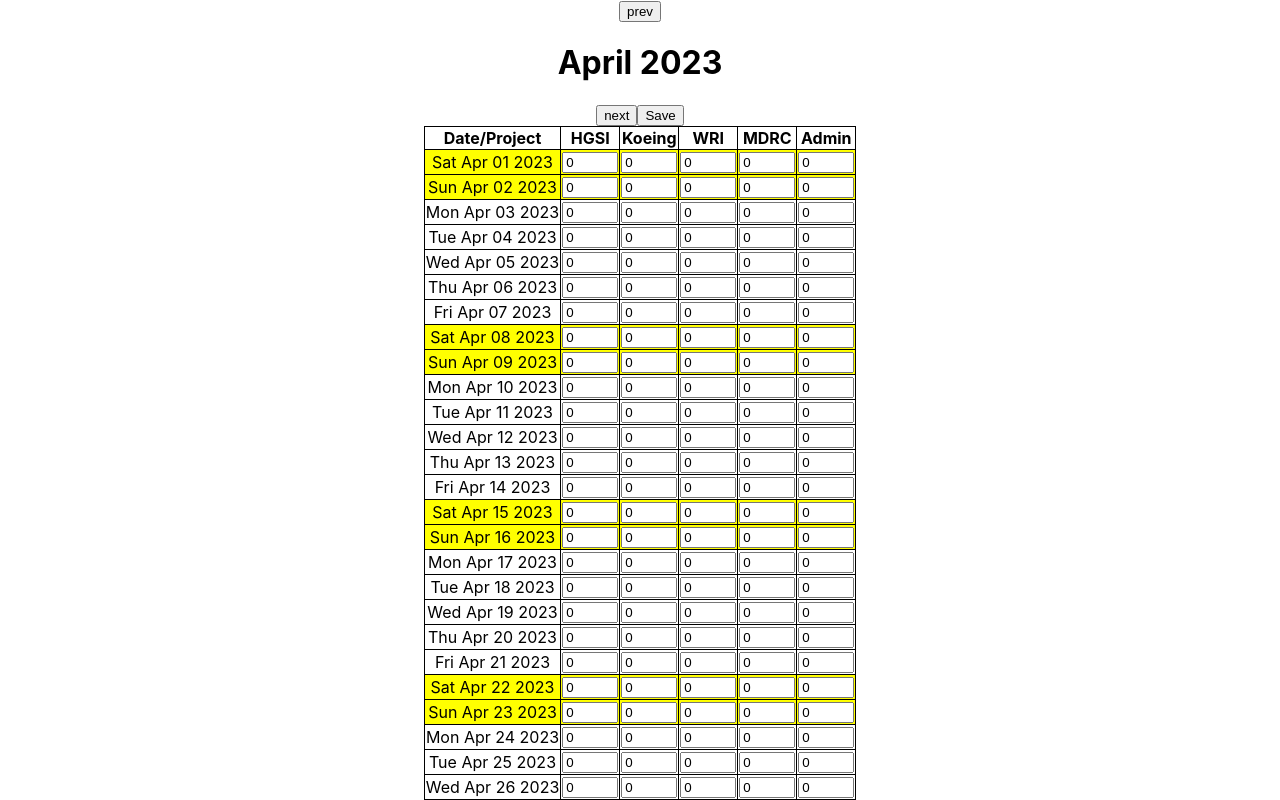
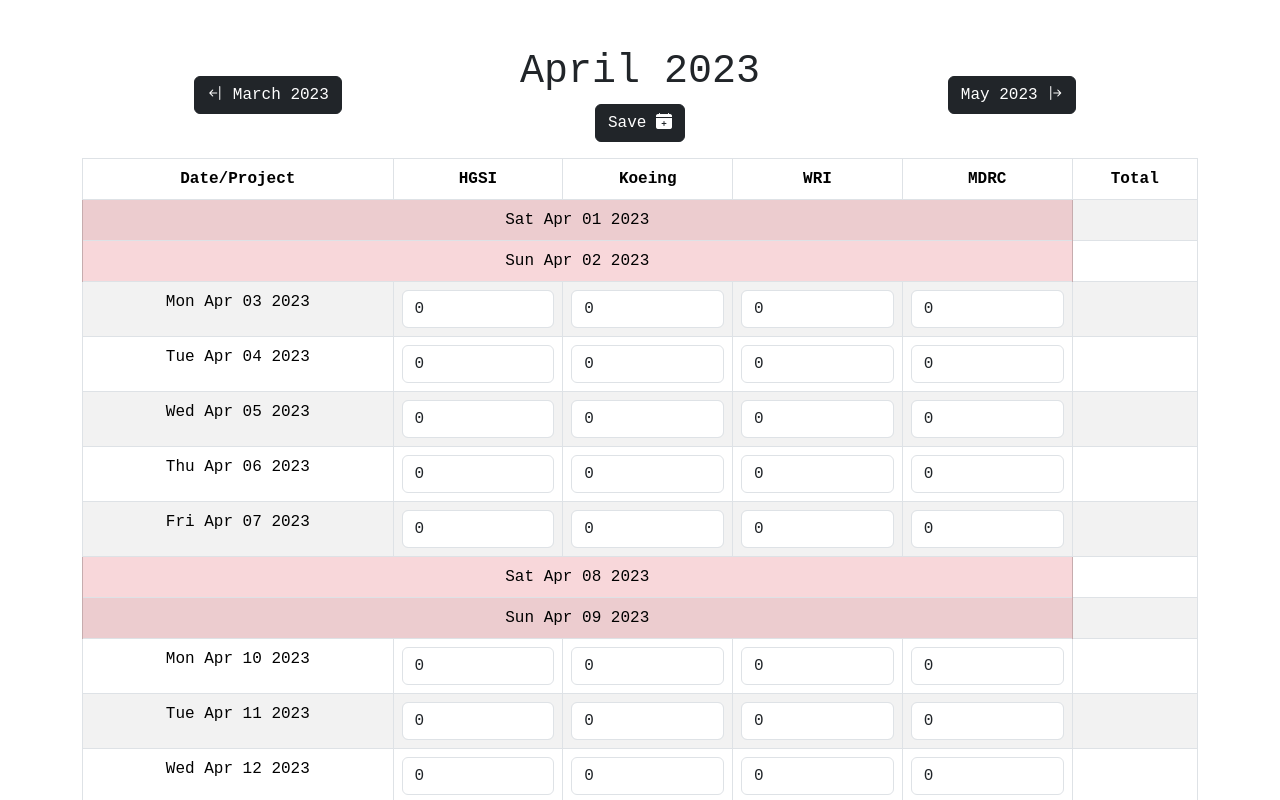
Before and after one commit to manok2912/timesheet, a React (Create React App) app: page / in a window 1280 px wide. Shown: the top 800 px of the page. Built offline with nearby package versions, Linux system fonts and the light colour scheme.

Commit message:
test 34342423

```diff
--- a/public/index.html
+++ b/public/index.html
@@ -10,6 +10,9 @@
       content="Web site created using create-react-app"
     />
     <link rel="apple-touch-icon" href="%PUBLIC_URL%/logo192.png" />
+    <link href="https://cdn.jsdelivr.net/npm/bootstrap@5.3.0-alpha2/dist/css/bootstrap.min.css" rel="stylesheet" integrity="sha384-aFq/bzH65dt+w6FI2ooMVUpc+21e0SRygnTpmBvdBgSdnuTN7QbdgL+OapgHtvPp" crossorigin="anonymous">
+    <link rel="stylesheet" href="https://cdn.jsdelivr.net/npm/bootstrap-icons@1.10.3/font/bootstrap-icons.css">
+
     <!--
       manifest.json provides metadata used when your web app is installed on a
       user's mobile device or desktop. See https://developers.google.com/web/fundamentals/web-app-manifest/
@@ -39,5 +42,6 @@
       To begin the development, run `npm start` or `yarn start`.
       To create a production bundle, use `npm run build` or `yarn build`.
     -->
+    <script src="https://cdn.jsdelivr.net/npm/bootstrap@5.3.0-alpha2/dist/js/bootstrap.bundle.min.js" integrity="sha384-qKXV1j0HvMUeCBQ+QVp7JcfGl760yU08IQ+GpUo5hlbpg51QRiuqHAJz8+BrxE/N" crossorigin="anonymous"></script>
   </body>
 </html>
--- a/src/App.css
+++ b/src/App.css
@@ -1,5 +1,6 @@
 .App {
   text-align: center;
+  font-family: monospace;
 }
 
 .App-logo {
@@ -37,16 +38,16 @@
   }
 }
 
-table, th, td {
+/* table, th, td {
   border: 1px solid black;
   border-collapse: collapse;
-}
+} */
 
 .table-area{
   display: flex;
   justify-content: center;
 }
 
-.table-area table tbody tr.sun, .table-area table tbody tr.sat{
+/* .table-area table tbody tr.sun, .table-area table tbody tr.sat{
   background-color: yellow;
-}
+} */
--- a/src/App.js
+++ b/src/App.js
@@ -18,19 +18,44 @@ function App() {
     });
   }
 
+  const handleMonthToggleName = (step) => {
+    var current = new Date(day);
+    current.setMonth(day.getMonth() + step);
+    return ` ${listMonth[current.getMonth()]} ${current.getFullYear()} `
+  };
+
   const handleSubmit = () => {
     console.log("test");
   }
 
   return (
-    <div className="App">
-
-      <button onClick={() => handleMonthToggle(-1)}>prev</button>
-      <h1>{`${listMonth[day.getMonth()]} ${day.getFullYear()}`}</h1>
-      <button onClick={() => handleMonthToggle(+1)}>next</button>
-      <button onClick={() => handleSubmit()}>Save</button>
+    <div className="App container my-5">
+      {console.log(tsdata)}
+      <div className="container text-center my-3">
+        <div className="row align-items-center">
+          <div className="col">
+            <button className="btn btn-dark" onClick={() => handleMonthToggle(-1)}>
+            <i class="bi bi-arrow-bar-left"></i>
+              {handleMonthToggleName(-1)}
+            </button>
+          </div>
+          <div className="col">
+            <h1>{`${listMonth[day.getMonth()]} ${day.getFullYear()}`}</h1>
+            <button className="btn btn-dark" onClick={() => handleSubmit()}>
+              {"Save "}
+              <i class="bi bi-calendar-plus-fill"></i>
+            </button>
+          </div>
+          <div className="col">
+            <button className="btn btn-dark" onClick={() => handleMonthToggle(+1)}>
+              {handleMonthToggleName(+1)}
+              <i class="bi bi-arrow-bar-right"></i>
+            </button>
+          </div>
+        </div>
+      </div>
       <div className='table-area'>
-        <Table day={day} tsdata={tsdata} setTSData={setTSData}/>
+        <Table day={day} tsdata={tsdata} setTSData={setTSData} />
       </div>
     </div>
   );
--- a/src/components/Cell.js
+++ b/src/components/Cell.js
@@ -27,24 +27,34 @@ const InlineEdit = ({ value, date, project, tsdata, setTSData }) => {
         console.log(hoursRef);
         if (hoursRef.current && hoursRef.current != '0') {
             const data = {
-                hours: hoursRef.current,
+                hours: Number(hoursRef.current),
                 date,
                 project: project.key
             }
-            console.log(data);
+            // console.log(data);
 
             setTSData((tsdata) => {
 
-                console.log(tsdata);
+                // console.log(tsdata);
 
-                const duplicates = tsdata = tsdata.some((element, index) => {
-                    console.log(element);
-                    return tsdata.indexOf(element) !== index
+                var ts = [...tsdata];
+
+                const duplicates = (ts) = ts.filter((element, index) => {
+                    // console.log(element);
+                    // console.log(date.getTime());
+                    // console.log(element.date.getTime());
+                    // console.log(element.date.getTime() == date.getTime());
+
+                    // console.log(project.key)
+                    // console.log(element.project)
+
+
+                    return element.date.getTime() !== date.getTime() || project.key !== element.project;
                 })
 
+                // console.log(duplicates);
 
-
-                return [...tsdata, data]
+                return [...duplicates, data]
             });
         }
     }
@@ -72,6 +82,7 @@ const InlineEdit = ({ value, date, project, tsdata, setTSData }) => {
             name="hours"
             id="hours"
             aria-label="Hours name"
+            class="form-control"
             ref={hoursRef}
             defaultValue={value}
             onChange={onChange}
--- a/src/components/Table.js
+++ b/src/components/Table.js
@@ -3,25 +3,46 @@ import Cell from './Cell';
 
 function Table({ day, tsdata, setTSData }) {
     return (
-    <table>
+    <table className='table table-striped table-bordered'>
         <thead>
             <tr>
-                <th>Date/Project</th>
+                <th scope="col">Date/Project</th>
                 {/* {console.log(projects)} */}
                 {projects.map((value, index) => {
-                    return <th key={index}>{value.name}</th>
+                    return <th scope="col" key={index}>{value.name}</th>
                 })}
+                <th scope="col" >Total</th>
             </tr>
         </thead>
         <tbody>
             {getDaysInMonth(day.getMonth(), day.getFullYear()).map((date, index) =>
                 <tr key={index} className={date.toLocaleString('en', { weekday: 'short'}).toLowerCase()}>
-                    <td>{date.toDateString()}</td>
+                    {
+                        date.getDay() === 0 || date.getDay() === 6 ?
+                        <td colSpan={projects.length+1} class="table-danger" >{date.toDateString()}</td> :
+                        <td>{date.toDateString()}</td>
+                    }
                     {projects.map((value, index) => {
-                        return <td key={index}>
+                        if(date.getDay() === 0 || date.getDay() === 6){
+                            return false
+                        } else{
+                            return <td key={index}>
                             <Cell date={date} project={value} tsdata={tsdata} setTSData={setTSData}/>
                         </td>
+                        }
+
                     })}
+                    {console.log(tsdata)}
+                    <td>
+                        {
+                            tsdata && tsdata.reduce(function(total, amount){
+                                console.log(amount);
+                                if (date.getTime() == amount.date.getTime()){
+                                    return total + amount["hours"];
+                                }
+                            }, [])
+                        }
+                    </td>
                 </tr>
             )}
         </tbody>
--- a/src/helpers/helper.js
+++ b/src/helpers/helper.js
@@ -28,8 +28,4 @@ export const projects = [
         key:'mdrc',
         name: 'MDRC'
     },
-    {
-        key:'admin',
-        name: 'Admin'
-    },
 ]
```
Also changed, not shown: src/components/EditData.js (deleted, +0 -17 lines), src/components/ViewData.js (deleted, +0 -49 lines).
